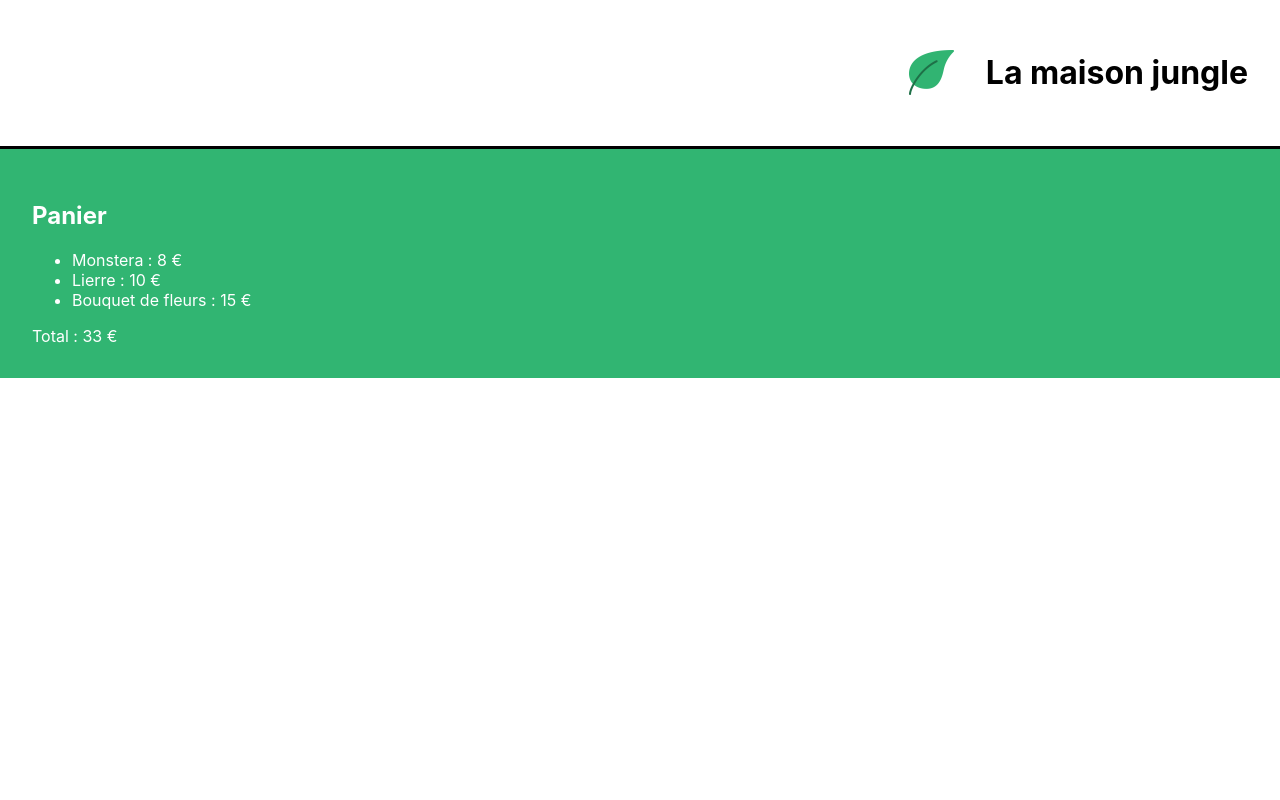
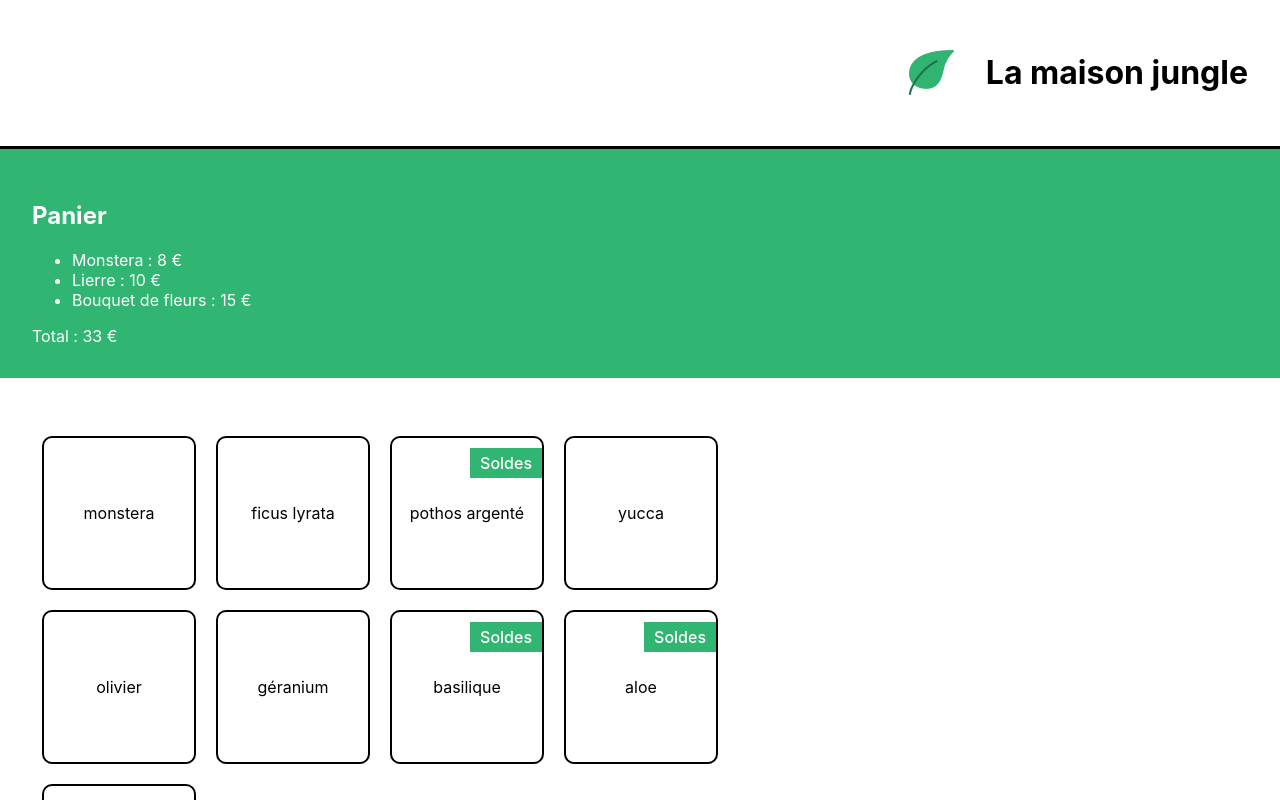
Before and after one commit to ilo-etech/maison-jungle, a React (Create React App) app: page / in a window 1280 px wide. Shown: the top 800 px of the page. Built offline with nearby package versions, Linux system fonts and the light colour scheme.

Commit message:
[IMP] improve app

```diff
--- a/src/components/App.js
+++ b/src/components/App.js
@@ -1,12 +1,14 @@
 import React from 'react';
 import Banner from './Banner';
 import Cart from './Cart';
+import ShoppingList from './ShoppingList';
 
 function App() {
   return (
     <React.Fragment>
       <Banner />
       <Cart />
+      <ShoppingList />
     </React.Fragment>
 
   );
--- /dev/null
+++ b/src/components/Sold.js
@@ -0,0 +1,6 @@
+
+function Sold(){
+    return <div className="lmj-sales">Soldes</div>
+}
+
+export default Sold
--- /dev/null
+++ b/src/datas/plantList.js
@@ -0,0 +1,50 @@
+export const plantList = [
+	{
+		name: 'monstera',
+		category: 'classique',
+		id: '1ed'
+	},
+	{
+		name: 'ficus lyrata',
+		category: 'classique',
+		id: '2ab'
+	},
+	{
+		name: 'pothos argenté',
+		category: 'classique',
+		id: '3sd',
+		isSpecialOffer: true
+	},
+	{
+		name: 'yucca',
+		category: 'classique',
+		id: '4kk'
+	},
+	{
+		name: 'olivier',
+		category: 'extérieur',
+		id: '5pl'
+	},
+	{
+		name: 'géranium',
+		category: 'extérieur',
+		id: '6uo'
+	},
+	{
+		name: 'basilique',
+		category: 'extérieur',
+		id: '7ie',
+		isSpecialOffer: true
+	},
+	{
+		name: 'aloe',
+		category: 'plante grasse',
+		id: '8fp',
+		isSpecialOffer: true
+	},
+	{
+		name: 'succulente',
+		category: 'plante grasse',
+		id: '9vn'
+	}
+]
--- /dev/null
+++ b/src/styles/ShoppingList.css
@@ -0,0 +1,30 @@
+.lmj-plant-list {
+	list-style-type: none;
+	padding: 32px;
+	display: flex;
+	flex-wrap: wrap;
+	max-width: 800px;
+}
+
+.lmj-plant-item {
+	border: solid 2px black;
+	border-radius: 10px;
+	height: 150px;
+	width: 150px;
+	margin: 10px;
+	display: flex;
+	align-items: center;
+	justify-content: center;
+	flex-direction: column;
+	position: relative;
+}
+
+.lmj-sales {
+	position: absolute;
+	right: 0px;
+	top: 10px;
+	font-weight: 500;
+	color: white;
+	padding: 5px 10px;
+	background-color: #31b572;
+}
```
